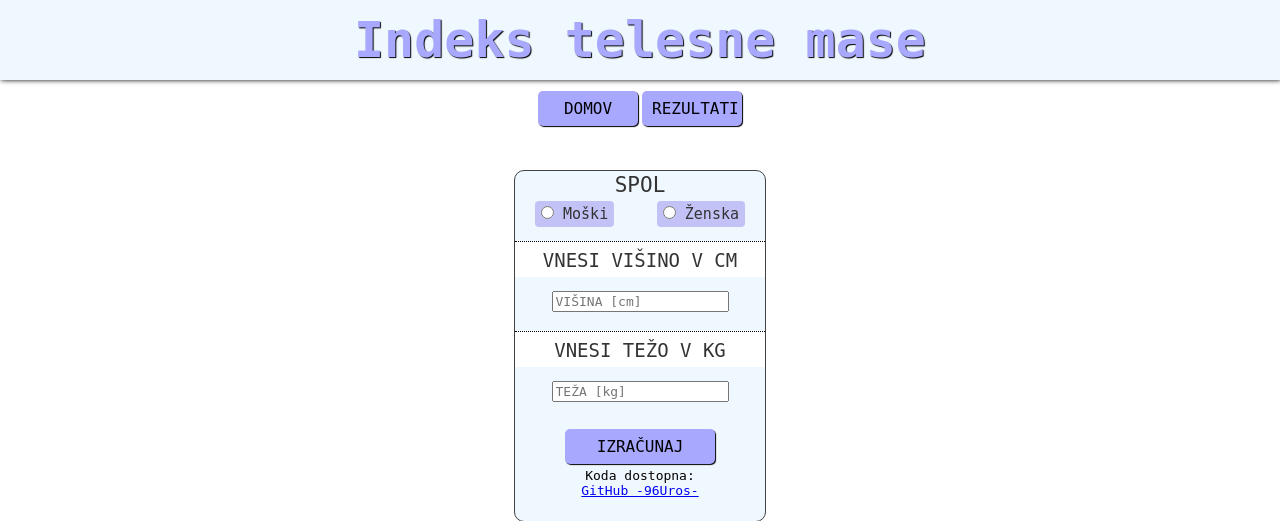
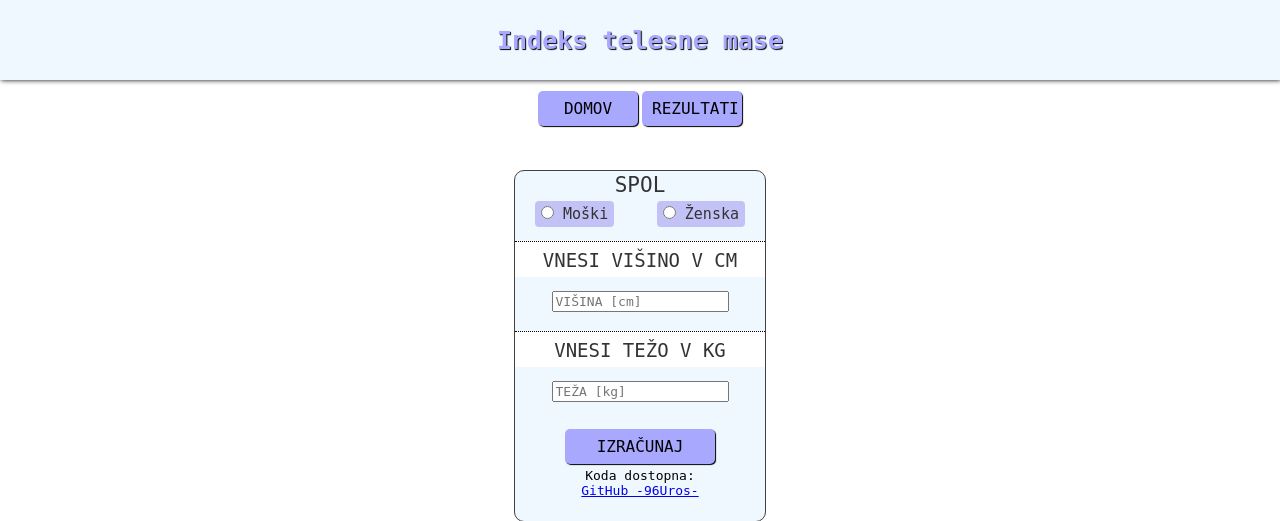
Before and after one commit to 96Uros/ITM, a Flask app: page / in a window 1280 px wide. Shown: the top 521 px of the page. Run offline with Flask 3, Linux system fonts and the light colour scheme.

Commit message:
Update style.css

```diff
--- a/static/assets/style.css
+++ b/static/assets/style.css
@@ -22,7 +22,7 @@
 }
 
 .naslovITM {
-    font-size: 50px;
+    font-size: 25px;
     color: rgb(168, 168, 255);
     text-shadow: 1px 1px 1px black;
 }
```
